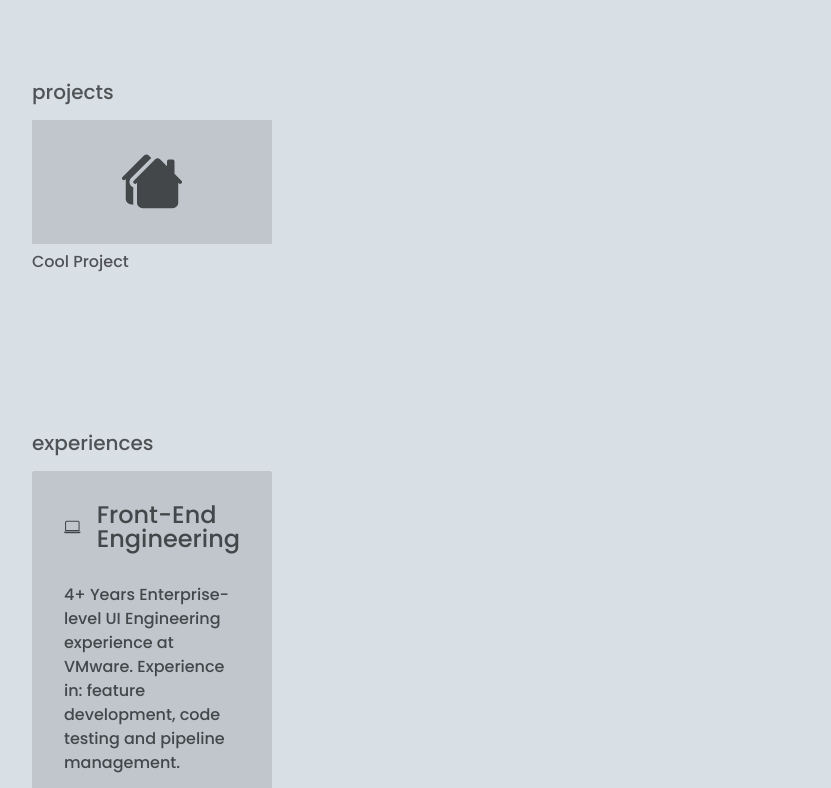
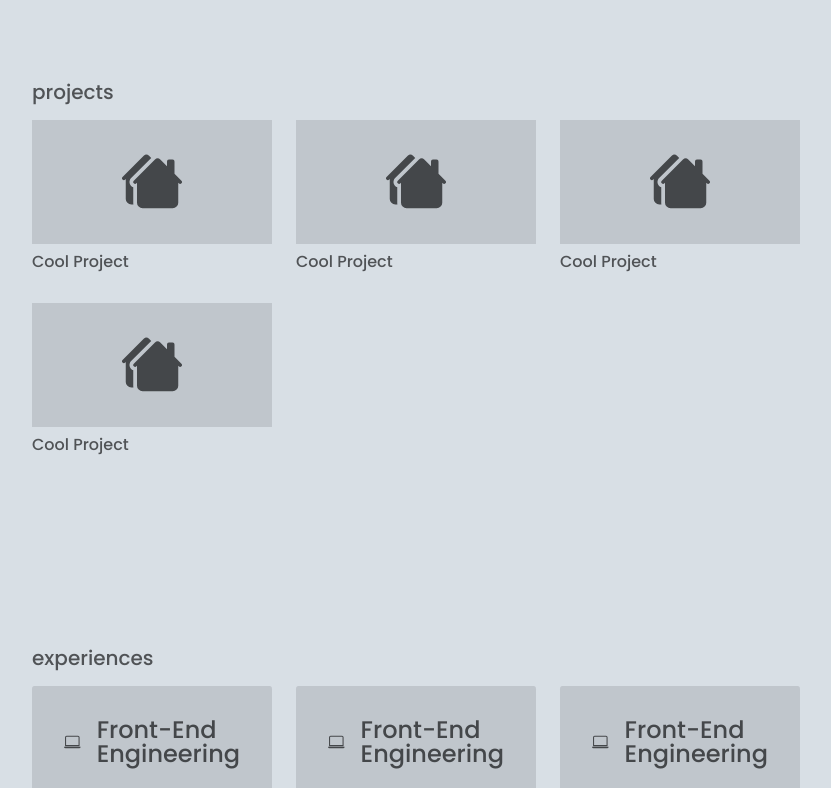
Before and after one commit to codemensch/cody_fontes_portfolio, a React (Create React App) app: page / in a window 1280 px wide. Shown: the part 480-1268 px from the top of the page, without its empty margins (224-1055 px from the left). Built offline with nearby package versions, Linux system fonts and the light colour scheme.

Commit message:
CSS adjustments for wrapped projects and experiences

```diff
--- a/src/components/main/Education/Experience.js
+++ b/src/components/main/Education/Experience.js
@@ -14,7 +14,6 @@ function setExperienceIcon(iconProp) {
 
 function Experience(props) {
     return (
-        <Row>
         <Col md={4}>
             <div className="experience-container dark-style">
                 <div className="experience-title">
@@ -31,7 +30,6 @@ function Experience(props) {
                 </a>
             </div>
         </Col>
-        </Row>
     );
 }
 
--- a/src/components/main/Main.js
+++ b/src/components/main/Main.js
@@ -18,6 +18,24 @@ const projects = [
         link: "https://liveproject.com",
         icon: HousesFill,
         label: "Tax Real Estate API"
+    },
+    {
+        name: "real-estate",
+        link: "https://liveproject.com",
+        icon: HousesFill,
+        label: "Tax Real Estate API"
+    },
+    {
+        name: "real-estate",
+        link: "https://liveproject.com",
+        icon: HousesFill,
+        label: "Tax Real Estate API"
+    },
+    {
+        name: "real-estate",
+        link: "https://liveproject.com",
+        icon: HousesFill,
+        label: "Tax Real Estate API"
     }
 ];
 
@@ -29,7 +47,23 @@ const experiences = [
         heading2: "Engineering",
         description: "4+ Years Enterprise-level UI Engineering experience at VMware. Experience in: feature development, code testing and pipeline management.",
         link: "https://liveproject.com",
-    }
+    },
+    {
+        name: "work",
+        icon: Laptop,
+        heading1: "Front-End",
+        heading2: "Engineering",
+        description: "4+ Years Enterprise-level UI Engineering experience at VMware. Experience in: feature development, code testing and pipeline management.",
+        link: "https://liveproject.com",
+    },
+    {
+        name: "work",
+        icon: Laptop,
+        heading1: "Front-End",
+        heading2: "Engineering",
+        description: "4+ Years Enterprise-level UI Engineering experience at VMware. Experience in: feature development, code testing and pipeline management.",
+        link: "https://liveproject.com",
+    },
 ];
 
 function Main() {
@@ -47,22 +81,25 @@ function Main() {
                 {/* Projects */}
                 <div className='section-container'>
                     <h2>projects</h2>
+                    <Row>
                         {
                             projects.map((project) => {
                                 return <Project link={project.link} icon={project=project.icon} label={project.label} />
                             })
                         }
+                    </Row>
                 </div>
 
                 {/* Experience */}
                 <div className='section-container'>
                     <h2>experiences</h2>
+                    <Row>
                         {
                             experiences.map((experience) => {
                                 return <Experience icon={experience.icon} heading1={experience.heading1} heading2={experience.heading2} description={experience.description} link={experience.link} />
                             })
                         }
-
+                    </Row>
                 </div>
 
                 {/* About */}
--- a/src/components/main/Project/Project.css
+++ b/src/components/main/Project/Project.css
@@ -1,8 +1,12 @@
+.project-container {
+    margin-bottom: 2rem;
+}
+
 .project-link {
     display: block;
     width: 100%;
-    padding-top: 2em;
-    padding-bottom: 2em;
+    padding-top: 2rem;
+    padding-bottom: 2rem;
     margin-bottom: .5rem;
 }
 
--- a/src/components/main/Project/Project.js
+++ b/src/components/main/Project/Project.js
@@ -1,10 +1,9 @@
 import './Project.css';
-import Row from 'react-bootstrap/Row';
 import Col from 'react-bootstrap/Col';
 
 import { HousesFill } from 'react-bootstrap-icons';
 
-function setProjectIcon(iconProp) {
+function selectProjectIcon(iconProp) {
     switch (iconProp) {
         case HousesFill:
             return <HousesFill size={60} className='project-icon' />;
@@ -15,16 +14,14 @@ function setProjectIcon(iconProp) {
 
 function Project(props) {
     return (
-        <Row>
-            <Col md={4}>
+        <Col md={4} className="project-container">
             <a href={props.link} target="_blank" rel="noreferrer" className='project-link dark-style'>
                 {
-                        setProjectIcon(props.icon)
+                    selectProjectIcon(props.icon)
                 }
             </a>
             <h3>Cool Project</h3>
         </Col>
-        </Row>
     );
 }
 
```
Lines whose indentation alone changed are shown as unchanged.
